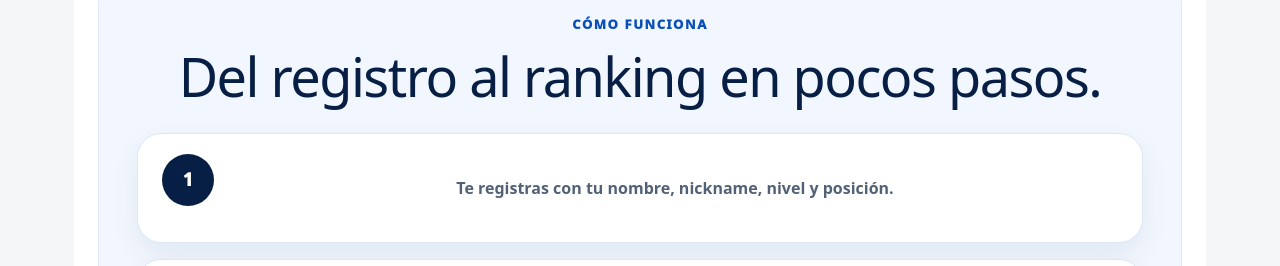
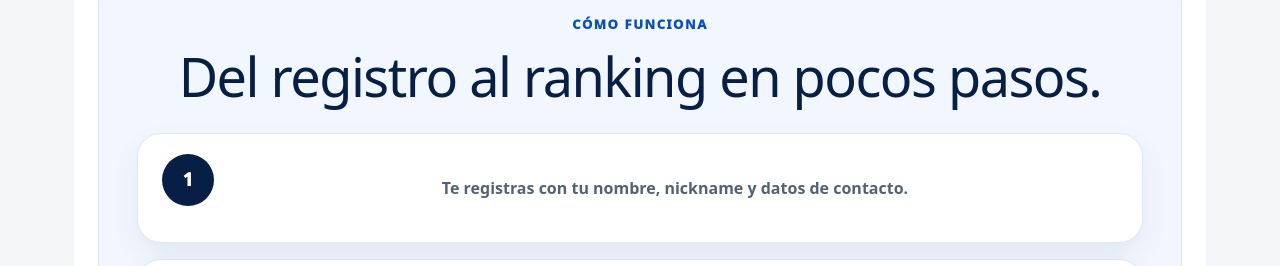
Before and after one commit to Julitoo01/RANKINGCORU, a React (Vite) app: page /#/ in a window 1280 px wide. Shown: the part 1504-1770 px from the top of the page. Built offline with nearby package versions, Linux system fonts and the light colour scheme; no server answers.

Commit message:
Add language toggle to landing page

```diff
--- a/src/front/i18n/translations.js
+++ b/src/front/i18n/translations.js
@@ -307,7 +307,7 @@ playerFallback: "Jugador",
     howItWorks: "Cómo funciona",
     howItWorksTitle: "Del registro al ranking en pocos pasos.",
 
-    step1: "Te registras con tu nombre, nickname, nivel y posición.",
+    step1: "Te registras con tu nombre, nickname y datos de contacto.",
     step2: "El admin revisa y aprueba tu inscripción.",
     step3: "Te apuntas a partidos abiertos de tu nivel.",
     step4: "Cuando hay 4 jugadores, se crean las parejas.",
@@ -513,7 +513,7 @@ submittedBy: "Submitted by",
     howItWorks: "How it works",
     howItWorksTitle: "From registration to ranking in a few steps.",
 
-    step1: "Create your profile with your name, nickname, level and position.",
+    step1: "Create your profile with your name, nickname and contact details.",
     step2: "The admin reviews and approves your registration.",
     step3: "Join open matches at your level.",
     step4: "When there are 4 players, teams are created.",
--- a/src/front/pages/Home.jsx
+++ b/src/front/pages/Home.jsx
@@ -26,8 +26,10 @@ export const Home = () => {
 
   const toggleLanguage = () => {
     const nextLanguage = language === "es" ? "en" : "es";
+
+    localStorage.setItem("language", nextLanguage);
     setLanguage(nextLanguage);
-    localStorage.setItem("language", nextLanguage);
+
     window.dispatchEvent(new Event("languageChanged"));
   };
 
@@ -164,6 +166,7 @@ export const Home = () => {
         <section className="fdp-extra">
           <div className="fdp-extra-card">
             <span>{t.forPlayers}</span>
+
             <h3>{t.forPlayersTitle}</h3>
 
             <p className="desktop-text">{t.forPlayersText}</p>
@@ -172,6 +175,7 @@ export const Home = () => {
 
           <div className="fdp-extra-card">
             <span>{t.forCompeting}</span>
+
             <h3>{t.forCompetingTitle}</h3>
 
             <p className="desktop-text">{t.forCompetingText}</p>
```
